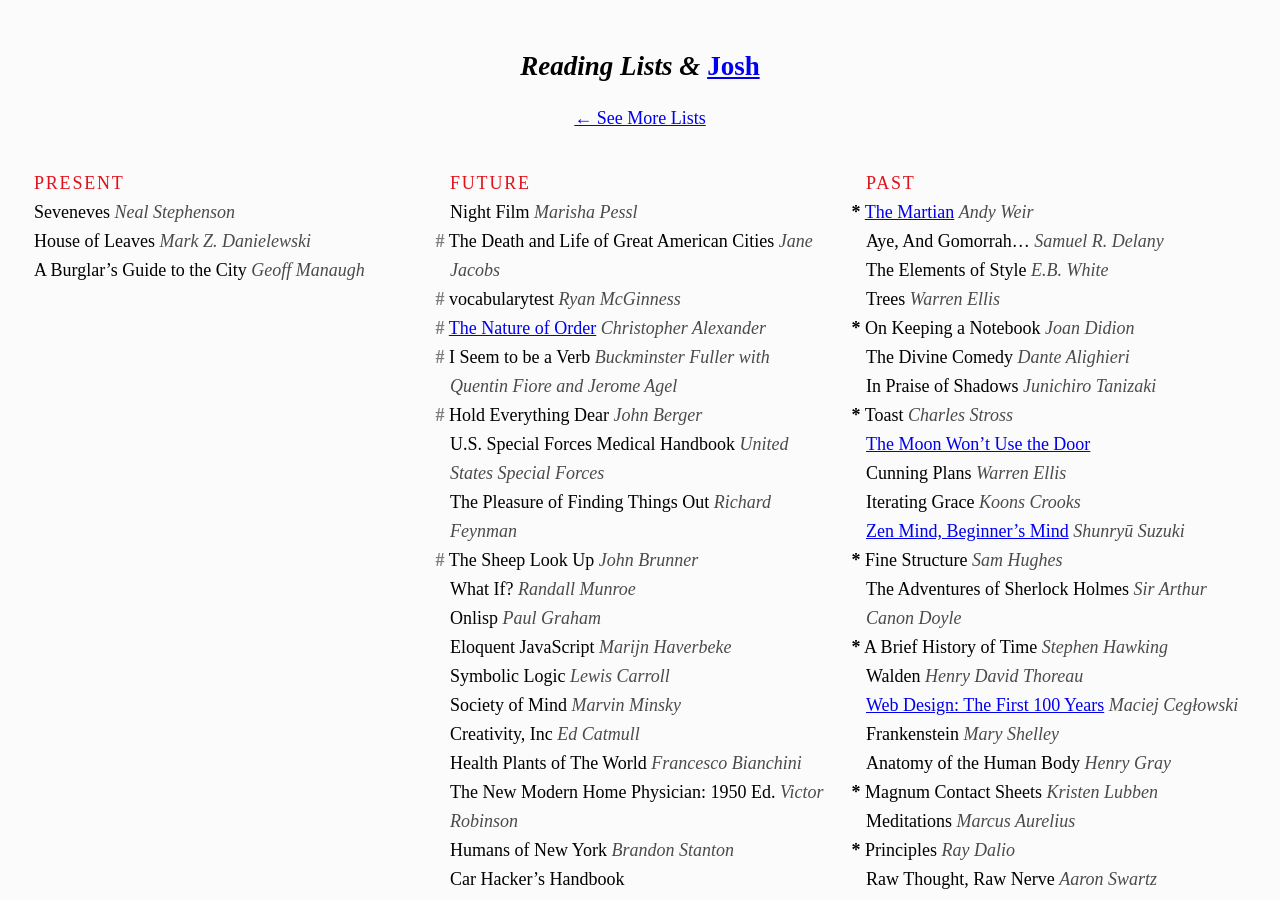
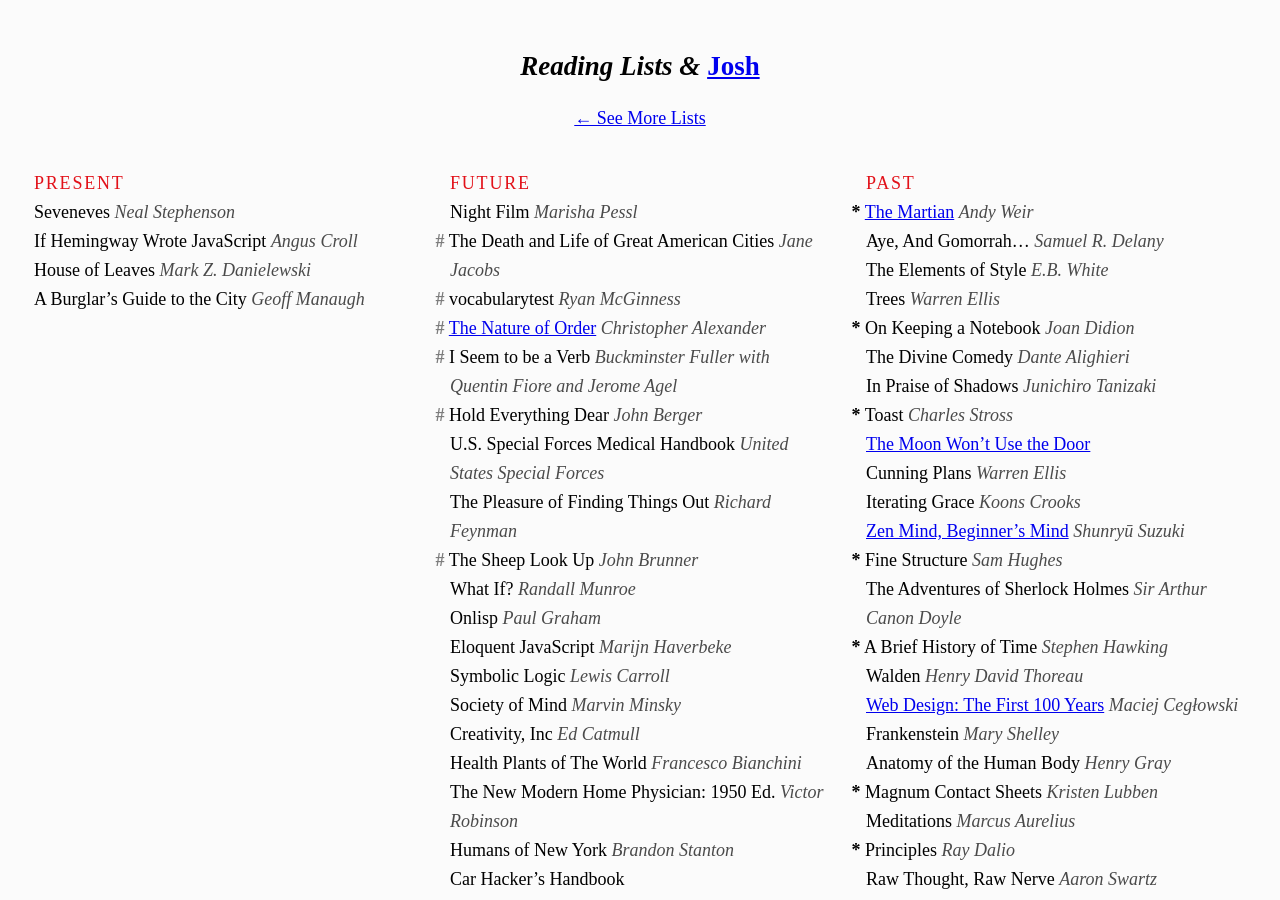
Before and after one commit to joshbeckman/andjosh.github.io, a Jekyll site: the page built from _lists/reading-lists.md, in a window 1280 px wide and 900 px high. Built offline with Jekyll 4.4.1, drawn with Linux system fonts in a browser that asks for light colours.

Commit message:
Add to reading list

```diff
--- a/_lists/reading-lists.md
+++ b/_lists/reading-lists.md
@@ -5,6 +5,7 @@ permalink: /lists/reading/
 ---
 
 - Seveneves _Neal Stephenson_
+- If Hemingway Wrote JavaScript _Angus Croll_
 - House of Leaves _Mark Z. Danielewski_
 - A Burglar's Guide to the City _Geoff Manaugh_
 
```
